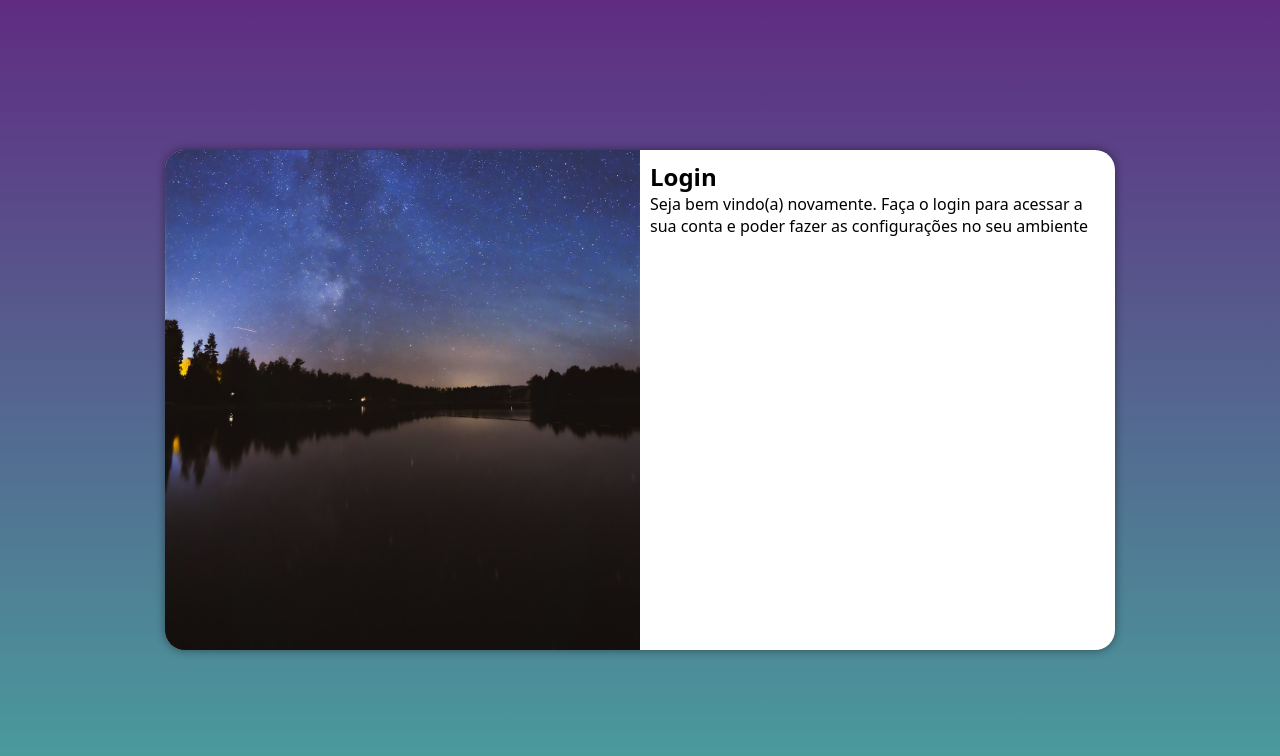
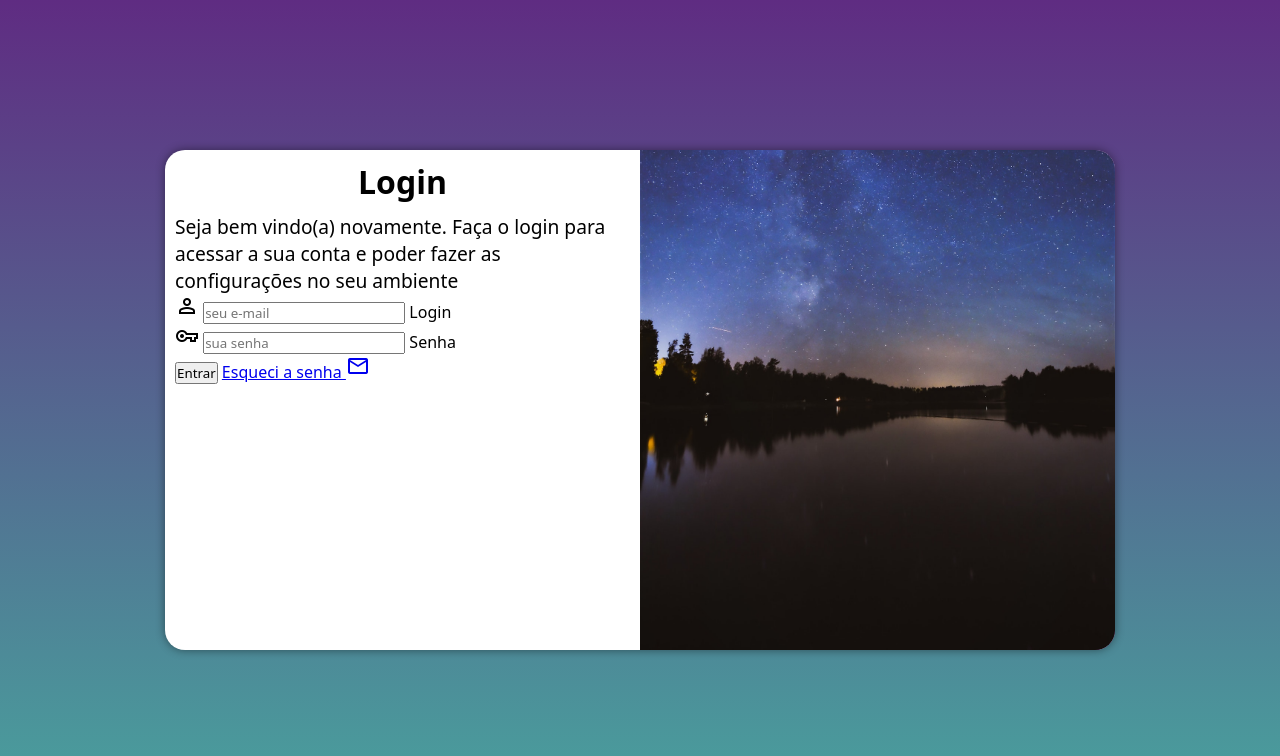
Before and after one commit to JhonasLima/projeto-login, a plain HTML site: page index.html in a window 1280 px wide. Drawn offline with nearby package versions, Linux system fonts and the light colour scheme.

Commit message:
Adicionei o formulario

```diff
--- a/estilos/media-query.css
+++ b/estilos/media-query.css
@@ -33,13 +33,21 @@
     }
 
     section#login > div#imagem {
-        float: left;
+        float: right;
         width: 50%;
         height: 100%;
     }
 
     section#login > div#formulario {
-        float: right;
+        float: left;
         width: 50%;
     }
+
+    div#formulario > h1 {
+        font-size: 2em;
+    }
+
+    div#formulario > p {
+        font-size: 1.2em;
+    }
 }
--- a/estilos/style.css
+++ b/estilos/style.css
@@ -54,3 +54,12 @@ section#login > div#formulario {
     display: block;
     padding: 10px;
 }
+
+div#formulario > h1 {
+    text-align: center;
+    margin-bottom: 10px;
+}
+
+div#formulario > p {
+    font-size: 0.8em;
+}
--- a/index.html
+++ b/index.html
@@ -4,6 +4,7 @@
     <meta charset="UTF-8">
     <meta name="viewport" content="width=device-width, initial-scale=1.0">
     <title>Login</title>
+    <link href="https://fonts.googleapis.com/css2?family=Material+Symbols+Outlined" rel="stylesheet" />
     <link rel="stylesheet" href="estilos/style.css">
     <link rel="stylesheet" href="estilos/media-query.css">
 </head>
@@ -16,7 +17,22 @@
             <div id="formulario">
                 <h1>Login</h1>
                 <p>Seja bem vindo(a) novamente. Faça o login para acessar a sua conta e poder fazer as configurações no seu ambiente</p>
-                <form action="login.php" method="post"></form>
+                <form action="login.php" method="post" autocomplete="on">
+                    <div class="campo">
+                        <span class="material-symbols-outlined">person</span>
+                        <input type="email" name="login" id="ilogin" placeholder="seu e-mail" autocomplete="email" required maxlength="30">
+                        <label for="ilogin">Login</label>
+                    </div>
+                    <div class="campo">
+                        <span class="material-symbols-outlined">vpn_key</span>
+                        <input type="password" name="senha" id="isenha" placeholder="sua senha" autocomplete="current-password" required minlength="8">
+                        <label for="isenha">Senha</label>
+                    </div>
+                    <input type="submit" value="Entrar">
+                    <a href="esqueci.html">
+                        Esqueci a senha <span class="material-symbols-outlined">email</span>
+                    </a>
+                </form>
             </div>
         </section>
     </main>
```
